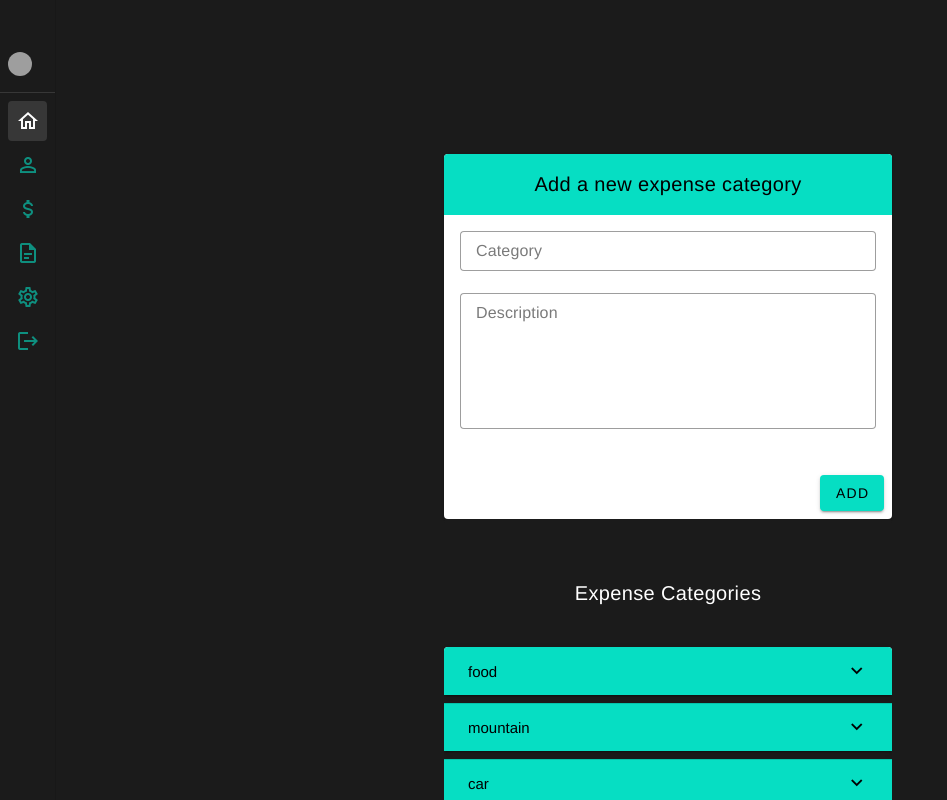
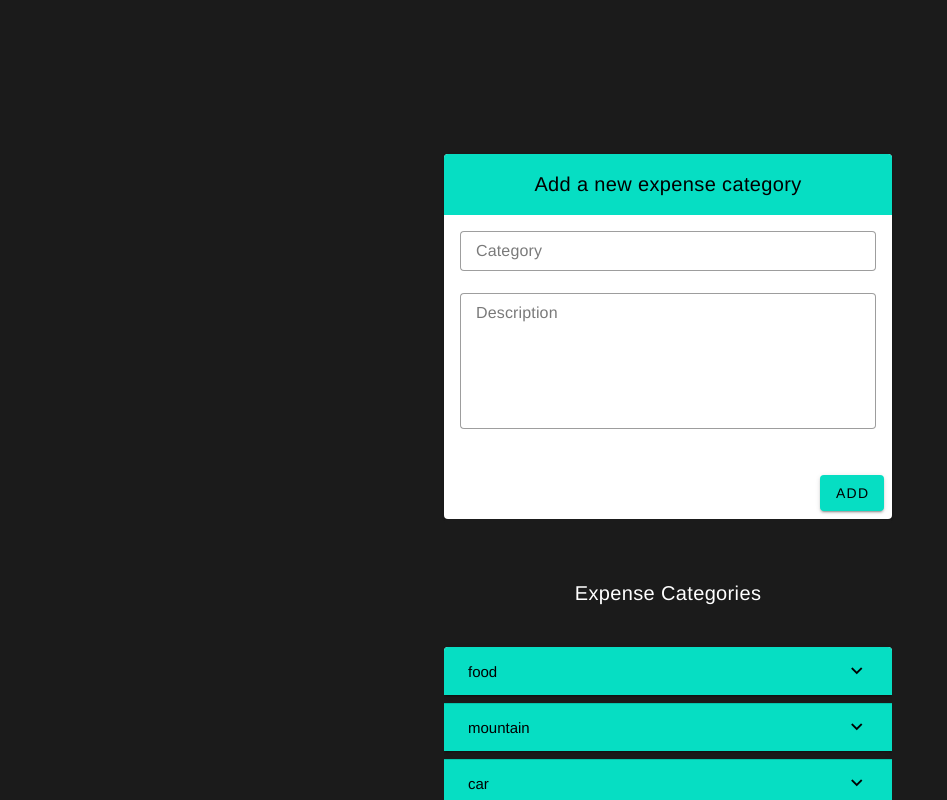
Before and after one commit to Zyrekk/expense-tracker, a Vue app: page /dashboard in a window 1280 px wide. Shown: the top 800 px of the page, without its empty margins (0-947 px from the left). Built offline with nearby package versions, Linux system fonts and the light colour scheme; grey boxes are pictures that could not be loaded.

Commit message:
router change-2

```diff
--- a/src/App.vue
+++ b/src/App.vue
@@ -1,6 +1,6 @@
 <template>
   <router-view v-slot="{ Component }">
-    <NavigationBar v-if="this.$route.path!=='/login'&&this.$route.path!=='/register'" />
+<!--    <NavigationBar v-if="this.$route.path!=='/login'&&this.$route.path!=='/register'" />-->
     <transition name="fade">
       <component :is="Component" />
     </transition>
```
